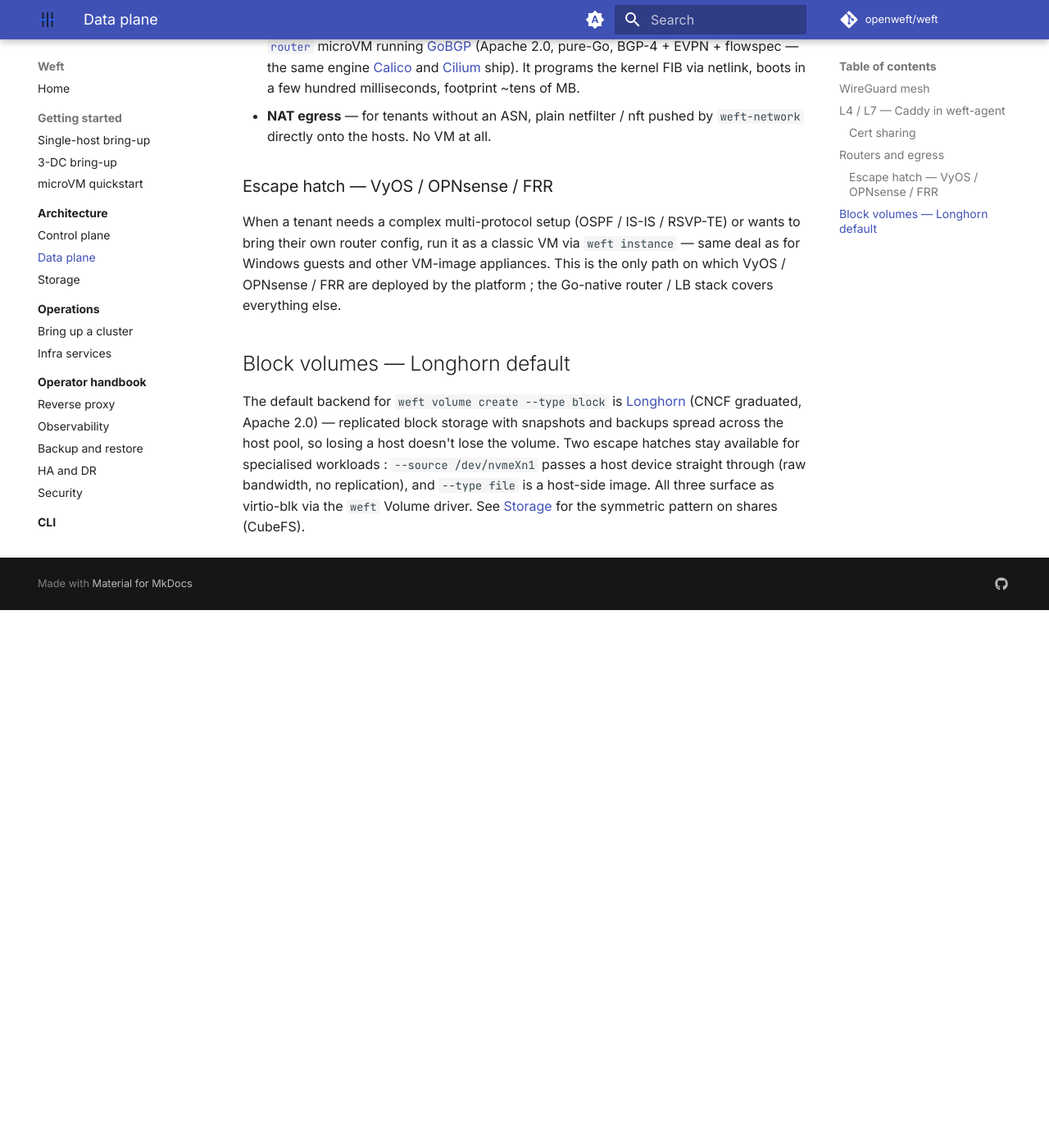
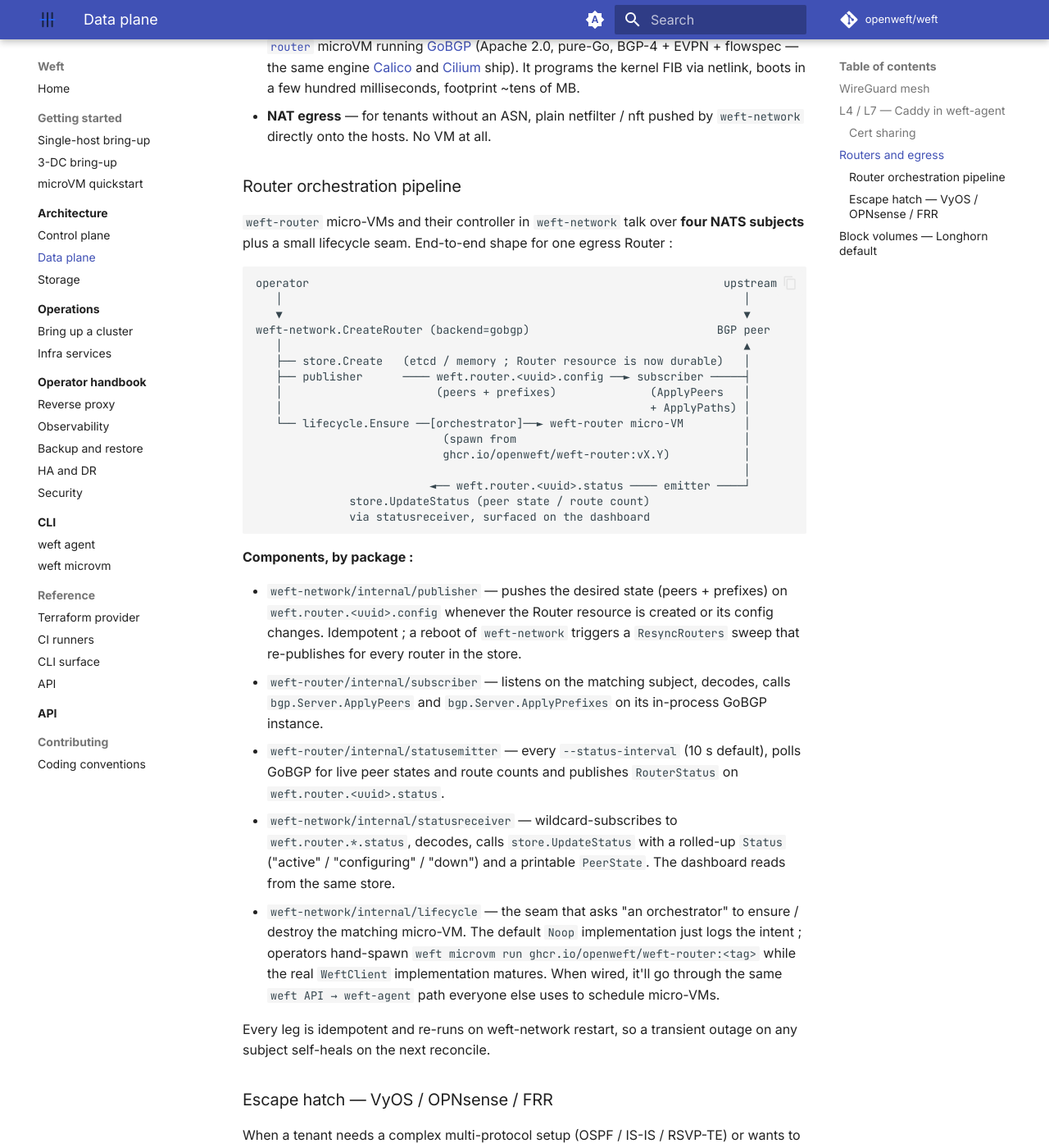
Before and after one commit to openweft/openweft.github.io, an MkDocs documentation site: the page built from docs/architecture/data-plane.md, in a window 1280 px wide and 1400 px high, scrolled down 1504 px. Shown: the whole window at 82% size. Built offline with MkDocs 1.6.1 and Material for MkDocs 9.7.7, drawn with Linux system fonts in a browser that asks for light colours; comment, search, counter and statistics services are not loaded; before the commit the page ends 2248 px from its top, so only the background shows below that.

Commit message:
docs : document the weft-router orchestration pipeline end-to-end
The data-plane.md page already framed weft-router as the default
BGP egress backend, but didn't describe the four-subject + lifecycle
shape we landed in weft-network + weft-router this week. Add a
Router orchestration pipeline subsection showing :

- The end-to-end ASCII diagram with the four NATS subjects and the
  lifecycle seam.
- The role of each package by name : publisher / subscriber /
  statusemitter / statusreceiver / lifecycle, with the path they
  touch and the idempotence contract.
- That the lifecycle seam is currently Noop while WeftClient
  matures — operators hand-spawn the OCI image
  ghcr.io/openweft/weft-router:<tag> in the interim.

Sits between 'Routers and egress' and the escape-hatch subsection
so the reader sees the default path's mechanics before being told
when to reach for the classic-VM alternative.

Co-Authored-By: Claude Opus 4.7 <noreply@anthropic.com>

````diff
--- a/docs/architecture/data-plane.md
+++ b/docs/architecture/data-plane.md
@@ -72,6 +72,59 @@ implementations are all Go-native.
 - **NAT egress** — for tenants without an ASN, plain netfilter / nft
   pushed by `weft-network` directly onto the hosts. No VM at all.
 
+### Router orchestration pipeline
+
+`weft-router` micro-VMs and their controller in `weft-network` talk
+over **four NATS subjects** plus a small lifecycle seam.
+End-to-end shape for one egress Router :
+
+```
+operator                                                              upstream
+   │                                                                     │
+   ▼                                                                     ▼
+weft-network.CreateRouter (backend=gobgp)                            BGP peer
+   │                                                                     ▲
+   ├── store.Create   (etcd / memory ; Router resource is now durable)   │
+   ├── publisher      ──── weft.router.<uuid>.config ──► subscriber ─────┤
+   │                       (peers + prefixes)              (ApplyPeers   │
+   │                                                       + ApplyPaths) │
+   └── lifecycle.Ensure ──[orchestrator]──► weft-router micro-VM         │
+                            (spawn from                                  │
+                            ghcr.io/openweft/weft-router:vX.Y)           │
+                                                                         │
+                          ◄── weft.router.<uuid>.status ──── emitter ────┘
+              store.UpdateStatus (peer state / route count)
+              via statusreceiver, surfaced on the dashboard
+```
+
+**Components, by package :**
+
+- `weft-network/internal/publisher` — pushes the desired state
+  (peers + prefixes) on `weft.router.<uuid>.config` whenever the
+  Router resource is created or its config changes. Idempotent ; a
+  reboot of `weft-network` triggers a `ResyncRouters` sweep that
+  re-publishes for every router in the store.
+- `weft-router/internal/subscriber` — listens on the matching
+  subject, decodes, calls `bgp.Server.ApplyPeers` and
+  `bgp.Server.ApplyPrefixes` on its in-process GoBGP instance.
+- `weft-router/internal/statusemitter` — every `--status-interval`
+  (10 s default), polls GoBGP for live peer states and route counts
+  and publishes `RouterStatus` on `weft.router.<uuid>.status`.
+- `weft-network/internal/statusreceiver` — wildcard-subscribes to
+  `weft.router.*.status`, decodes, calls `store.UpdateStatus` with
+  a rolled-up `Status` ("active" / "configuring" / "down") and a
+  printable `PeerState`. The dashboard reads from the same store.
+- `weft-network/internal/lifecycle` — the seam that asks "an
+  orchestrator" to ensure / destroy the matching micro-VM. The
+  default `Noop` implementation just logs the intent ; operators
+  hand-spawn `weft microvm run ghcr.io/openweft/weft-router:<tag>`
+  while the real `WeftClient` implementation matures. When wired,
+  it'll go through the same `weft API → weft-agent` path everyone
+  else uses to schedule micro-VMs.
+
+Every leg is idempotent and re-runs on weft-network restart, so a
+transient outage on any subject self-heals on the next reconcile.
+
 ### Escape hatch — VyOS / OPNsense / FRR
 
 When a tenant needs a complex multi-protocol setup (OSPF / IS-IS /
````
